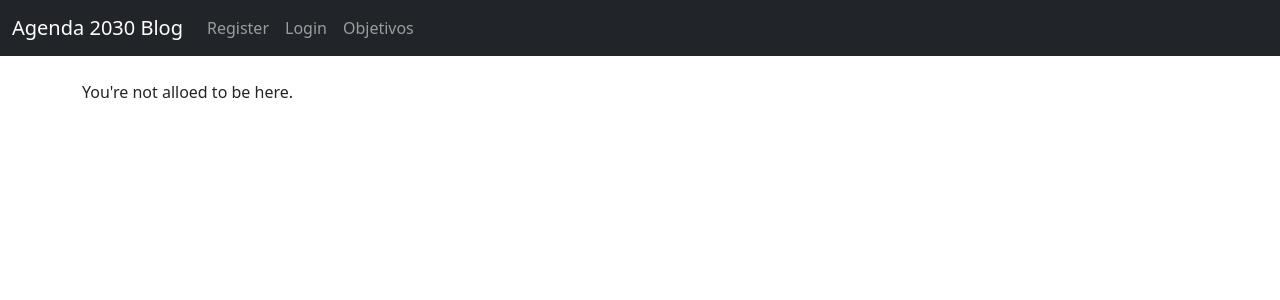
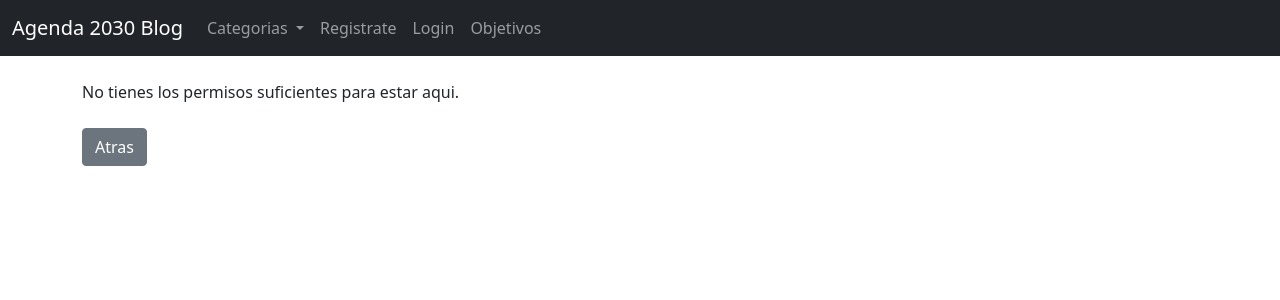
Before and after one commit to Santidz1991/GreenBlog17, a Django app: template blogapp/templates/delete_post.html in a window 1280 px wide. Shown: the top 300 px of the page. Run offline with Django 4.2, Linux system fonts and the light colour scheme; the template is opened without the code that fills it, so the values that code supplies are empty.

Commit message:
Categorias
Algunas modificaciones a la categorizacion

```diff
--- a/blogapp/models.py
+++ b/blogapp/models.py
@@ -19,7 +19,7 @@ class Post(models.Model):
     author = models.ForeignKey(User, on_delete=models.PROTECT)
     body = models.TextField()
     post_date = models.DateField(auto_now_add=True)
-    category = models.CharField(max_length=100, default='Sin categorizar')
+    category = models.CharField(max_length=80, default='general')
 
     def __str__(self):
         return self.title + ' | ' + str(self.author)
--- a/blogapp/templates/add_category.html
+++ b/blogapp/templates/add_category.html
@@ -18,9 +18,12 @@
 
 {% else %}
 
-No tienes los permisos necesarios para estar aqui.
+<h3>No tienes los permisos necesarios para estar aqui.</h3>
 
 {% endif %}
 
+<br/><br/>
+<a href="{% url 'home' %}" class="btn btn-secondary"
+> Atras </a>
 
 {% endblock %}
--- a/blogapp/templates/base.html
+++ b/blogapp/templates/base.html
@@ -29,14 +29,26 @@
           <div class="collapse navbar-collapse" id="navbarSupportedContent">
             <ul class="navbar-nav me-auto mb-2 mb-lg-0">
 
+              <li class="nav-item dropdown">
+                <a class="nav-link dropdown-toggle" href="#" id="navbarDropdown" role="button" data-bs-toggle="dropdown" aria-expanded="false">
+                  Categorias
+                </a>
+                <ul class="dropdown-menu" aria-labelledby="navbarDropdown">
+                  <li><a class="dropdown-item" href="#">Action</a></li>
+                  <li><a class="dropdown-item" href="#">Another action</a></li>
+                  <li><hr class="dropdown-divider"></li>
+                  <li><a class="dropdown-item" href="#">Something else here</a></li>
+                </ul>
+              </li>
+
               {% if user.is_authenticated %}
 
                 <li class="nav-item">
-                  <a class="nav-link" href="{% url 'addpost' %}">Add Post</a>
+                  <a class="nav-link" href="{% url 'addpost' %}">Crear un Post</a>
                 </li>
 
                 <li class="nav-item">
-                  <a class="nav-link" href="{% url 'add_category' %}">Add Category</a>
+                  <a class="nav-link" href="{% url 'add_category' %}">Crear una Categoria</a>
                 </li>
 
                 <li class="nav-item">
@@ -46,7 +58,7 @@
               {% else %}
 
                 <li class="nav-item">
-                  <a class="nav-link" href="{% url 'register' %}">Register</a>
+                  <a class="nav-link" href="{% url 'register' %}">Registrate</a>
                 </li>
 
                 <li class="nav-item">
--- a/blogapp/templates/delete_post.html
+++ b/blogapp/templates/delete_post.html
@@ -5,23 +5,27 @@
 
 {% if user.is_authenticated %}
 
-    <h1> Delete your post </h1>
+    <h1> Borra tu post </h1>
 
     <br/><br/>
-    <h3>Delete: {{ post.title }}</h3>
+    <h3>Borraras: {{ post.title }}</h3>
     <br/>
     <div class="form-group"></div>
         <form method="POST">
             {% csrf_token %}
-            <h6><strong>¡¿Are you sure!?</strong></h6><br/>
-            <button class="btn btn-danger"> Delete </button>
+            <h6><strong>¡¿Estas seguro!?</strong></h6><br/>
+            <button class="btn btn-danger"> Borrar </button>
     </form>
     </div>
 
 {% else %}
 
-You're not alloed to be here.
+No tienes los permisos suficientes para estar aqui.
 
 {% endif %}
 
+<br/><br/>
+<a href="{% url 'home' %}" class="btn btn-secondary"
+> Atras </a>
+
 {% endblock %}
--- a/blogapp/templates/objetivos.html
+++ b/blogapp/templates/objetivos.html
@@ -135,6 +135,8 @@
     <p><iframe width="560" height="315" src="https://www.youtube.com/embed/7aWdmDxl75k" title="YouTube video player" frameborder="0" allow="accelerometer; autoplay; clipboard-write; encrypted-media; gyroscope; picture-in-picture" allowfullscreen></iframe></p>
 
 
-
+    <br/><br/>
+    <a href="{% url 'home' %}" class="btn btn-secondary"
+    > Atras </a>
 
 {% endblock %}
```
Also changed, not shown: blogapp/templates/addpost.html (+6 -3 lines), blogapp/templates/article_details.html (+4 -4 lines), blogapp/templates/categories.html (added, +36 -0 lines), blogapp/templates/home.html (+4 -4 lines), blogapp/templates/update_post.html (+7 -3 lines), blogapp/urls.py (+4 -4 lines), blogapp/views.py (+7 -4 lines), blogapp/migrations/0005_alter_post_category.py (added), db.sqlite3.
